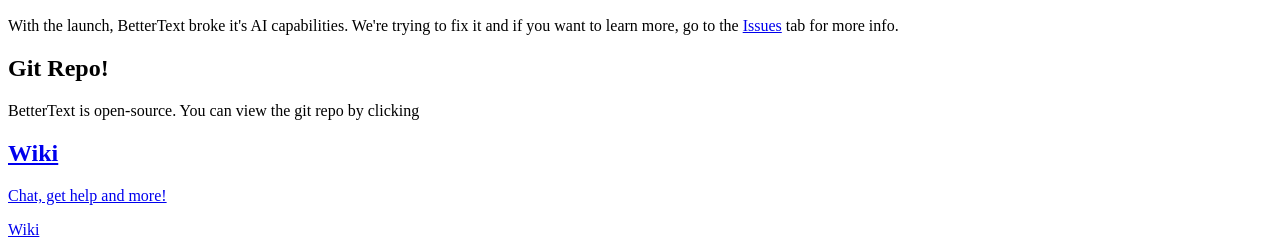
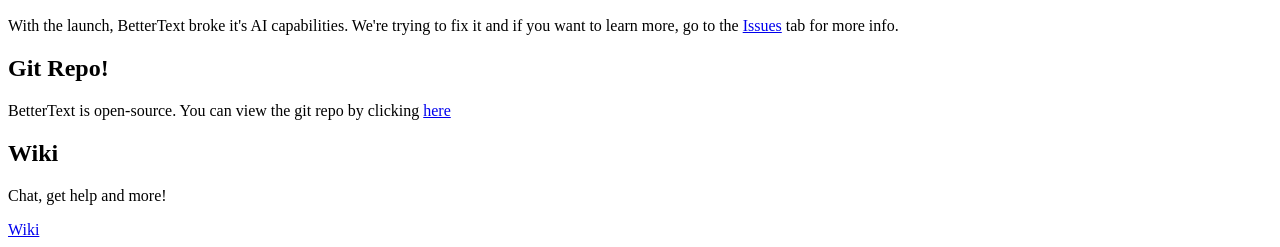
Before and after one commit to bettertext-project/better-text-web, a plain HTML site: page index.html in a window 1280 px wide. Shown: the part 1615-1862 px from the top of the page. Drawn offline with Linux system fonts and the light colour scheme.

Commit message:
Update index.html

```diff
--- a/index.html
+++ b/index.html
@@ -31,7 +31,7 @@
 <p>With the launch, BetterText broke it's AI capabilities. We're trying to fix it and if you want to learn more, go to the <a href="https://github.com/bettertext-project/better-text-web/issues/1">Issues</a> tab for more info.</p>
 </body>
 <h2>Git Repo!</h2>
-<p>BetterText is open-source. You can view the git repo by clicking <a href="https://github.com/bettertext-project/better-text-web"></p>
+<p>BetterText is open-source. You can view the git repo by clicking <a href="https://github.com/bettertext-project/better-text-web">here</a></p>
 <h2>Wiki</h2>
 <p>Chat, get help and more!</p>
 <a href="https://srv1265204.hstgr.cloud//index.php/Main_Page">Wiki</a>
```
